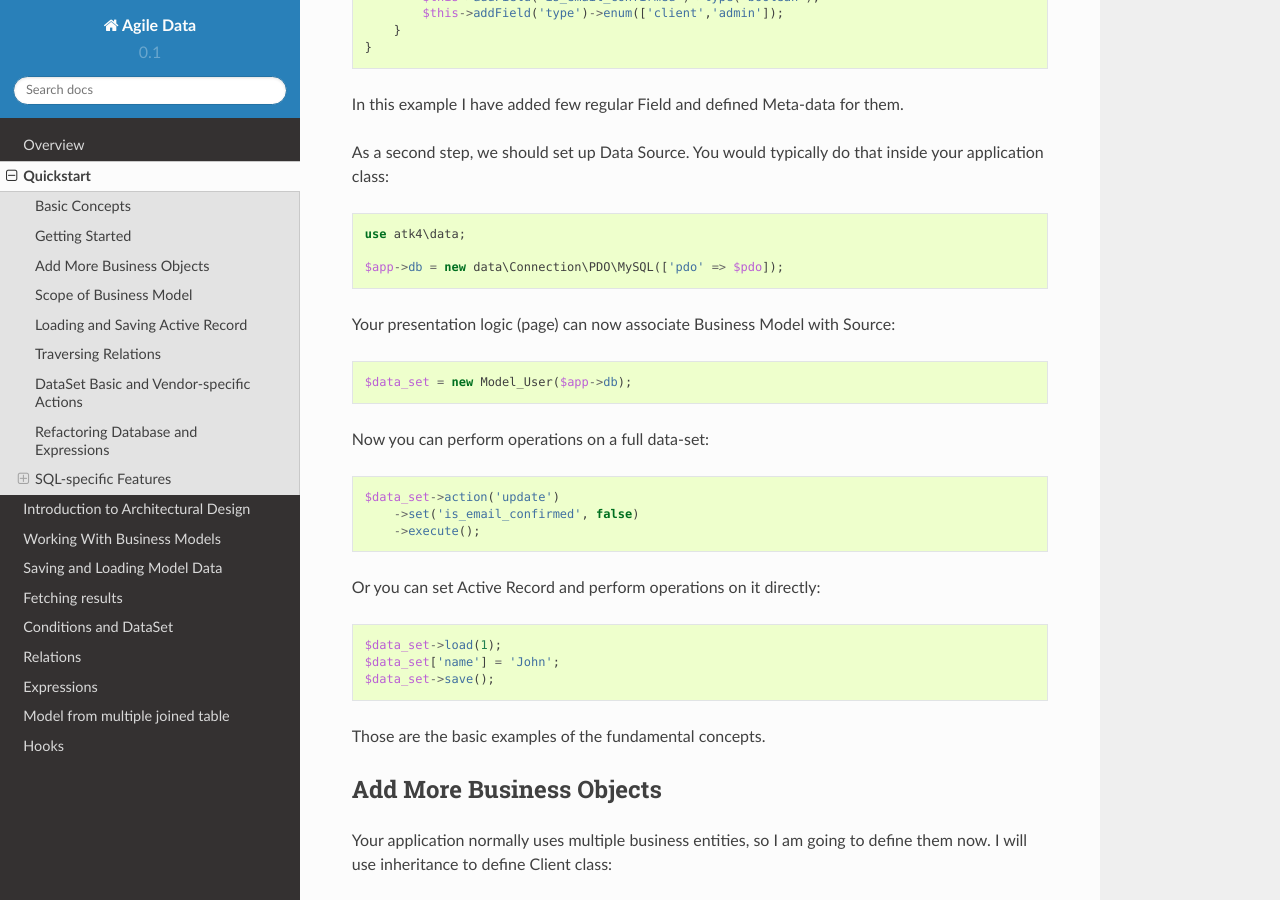
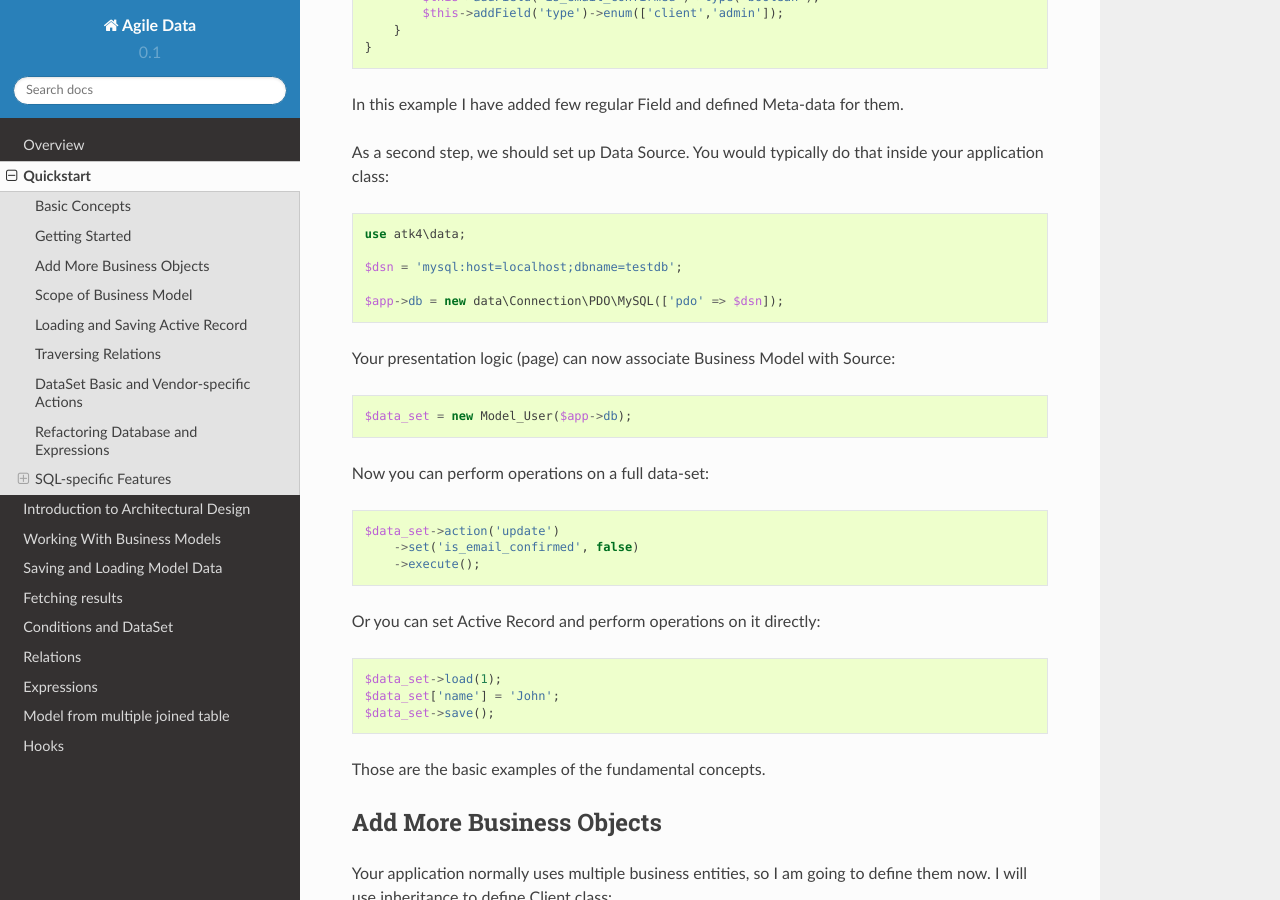
Before and after one commit to atk4/data, a Sphinx documentation site: the page built from docs/quickstart.rst, in a window 1280 px wide and 900 px high, scrolled down 1141 px. Built offline with Sphinx 7.4.7 and the Read the Docs theme 2.0.0, drawn with Linux system fonts in a browser that asks for light colours; pages that are not in the unit, such as notebooks, are missing from menus; cross-references to code outside the pages are shown as plain code.

Commit message:
Update quickstart.rst

```diff
--- a/docs/quickstart.rst
+++ b/docs/quickstart.rst
@@ -68,7 +68,9 @@ typically do that inside your application class::
 
     use atk4\data;
 
-    $app->db = new data\Connection\PDO\MySQL(['pdo' => $pdo]);
+    $dsn = 'mysql:host=localhost;dbname=testdb';
+
+    $app->db = new data\Connection\PDO\MySQL(['pdo' => $dsn]);
 
 Your presentation logic (page) can now associate Business Model with
 Source::
```
